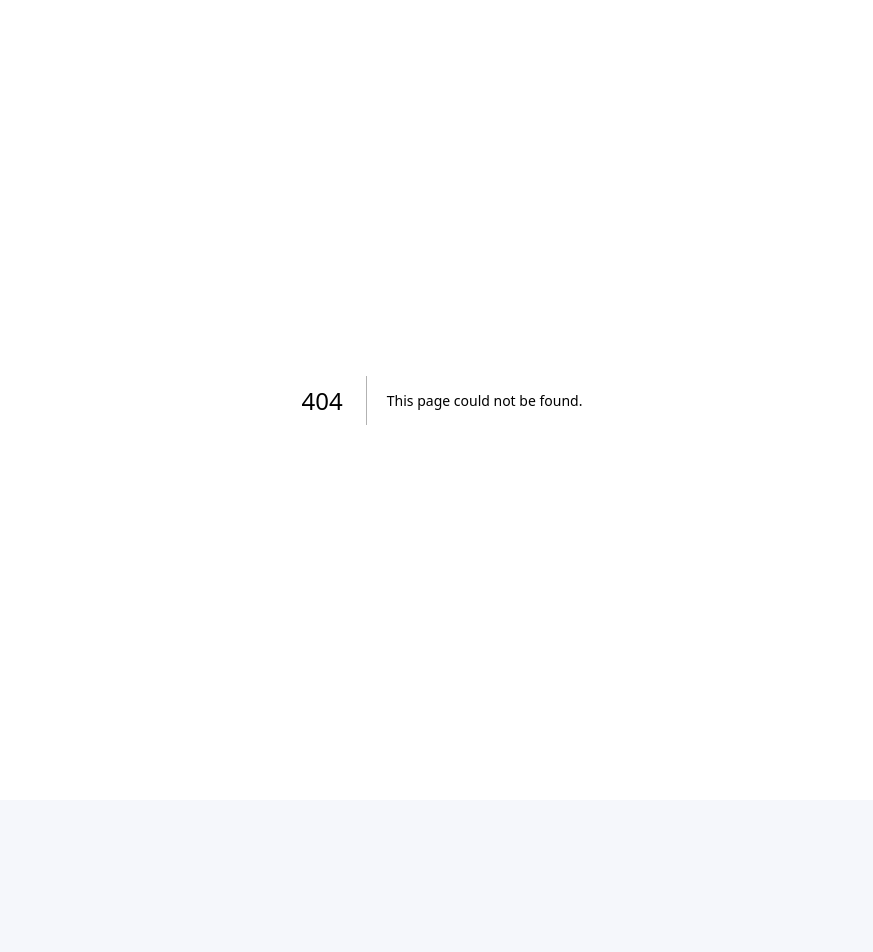
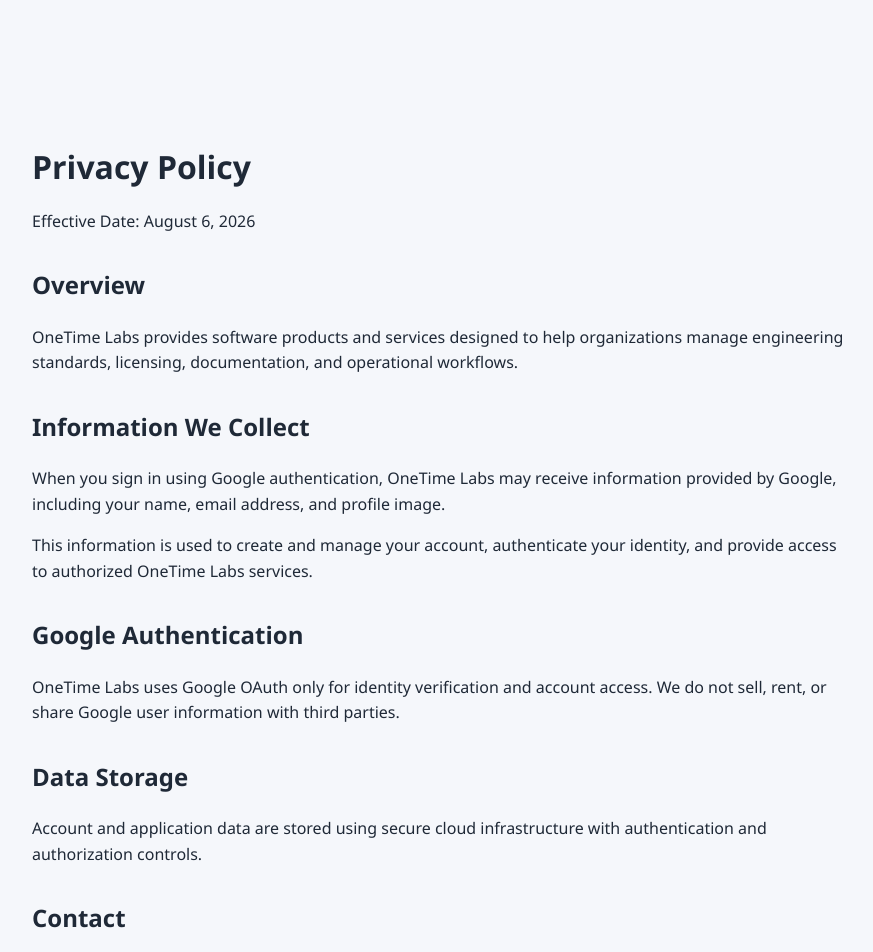
Before and after one commit to iekhanine/onetimelabs, a Next.js app: page /privacy in a window 1280 px wide. Before the commit this address had no page. Shown: the top 952 px of the page, without its empty margins (198-1071 px from the left). Before the commit the page ends 800 px from the top, so only its background shows below. Built offline with nearby package versions, Linux system fonts and the light colour scheme.

Commit message:
Add privacy policy and terms pages

```diff
--- a/app/globals.css
+++ b/app/globals.css
@@ -48,3 +48,18 @@
 a {
   color: inherit;
 }
+
+.legal-page {
+  max-width: 900px;
+  margin: 80px auto;
+  padding: 40px;
+  line-height: 1.6;
+}
+
+.legal-page h1 {
+  margin-bottom: 10px;
+}
+
+.legal-page h2 {
+  margin-top: 32px;
+}
--- /dev/null
+++ b/app/privacy/page.tsx
@@ -0,0 +1,61 @@
+export default function PrivacyPage() {
+  return (
+    <main className="legal-page">
+      <h1>Privacy Policy</h1>
+
+      <p>
+        Effective Date: August 6, 2026
+      </p>
+
+      <h2>Overview</h2>
+
+      <p>
+        OneTime Labs provides software products and services
+        designed to help organizations manage engineering
+        standards, licensing, documentation, and operational
+        workflows.
+      </p>
+
+      <h2>Information We Collect</h2>
+
+      <p>
+        When you sign in using Google authentication, OneTime
+        Labs may receive information provided by Google,
+        including your name, email address, and profile image.
+      </p>
+
+      <p>
+        This information is used to create and manage your
+        account, authenticate your identity, and provide access
+        to authorized OneTime Labs services.
+      </p>
+
+      <h2>Google Authentication</h2>
+
+      <p>
+        OneTime Labs uses Google OAuth only for identity
+        verification and account access. We do not sell,
+        rent, or share Google user information with third
+        parties.
+      </p>
+
+      <h2>Data Storage</h2>
+
+      <p>
+        Account and application data are stored using secure
+        cloud infrastructure with authentication and
+        authorization controls.
+      </p>
+
+      <h2>Contact</h2>
+
+      <p>
+        Questions about this Privacy Policy may be directed to:
+      </p>
+
+      <p>
+        support@onetimelabs.net
+      </p>
+    </main>
+  );
+}
```
Also changed, not shown: app/terms/page.tsx (added, +58 -0 lines).
